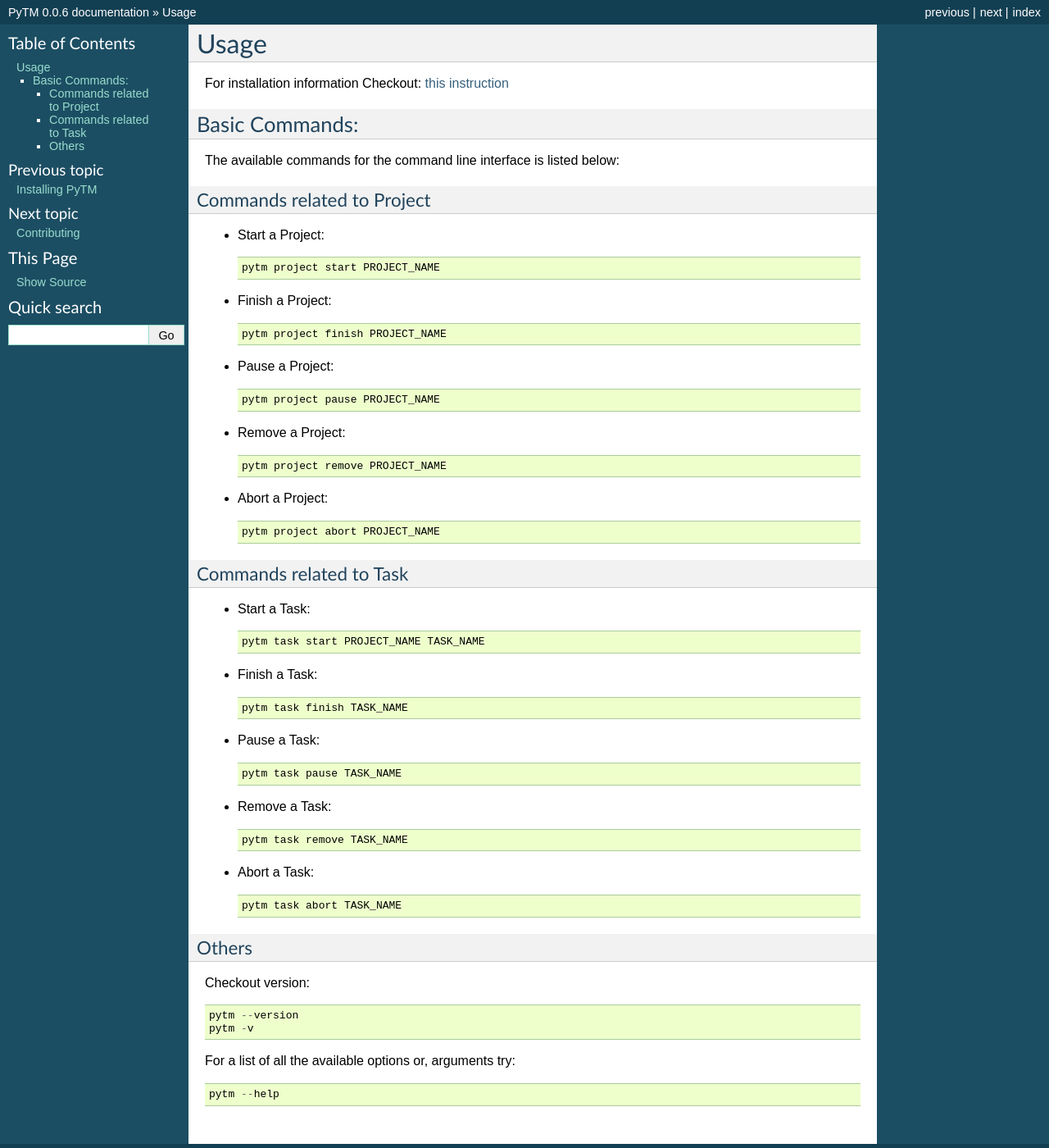
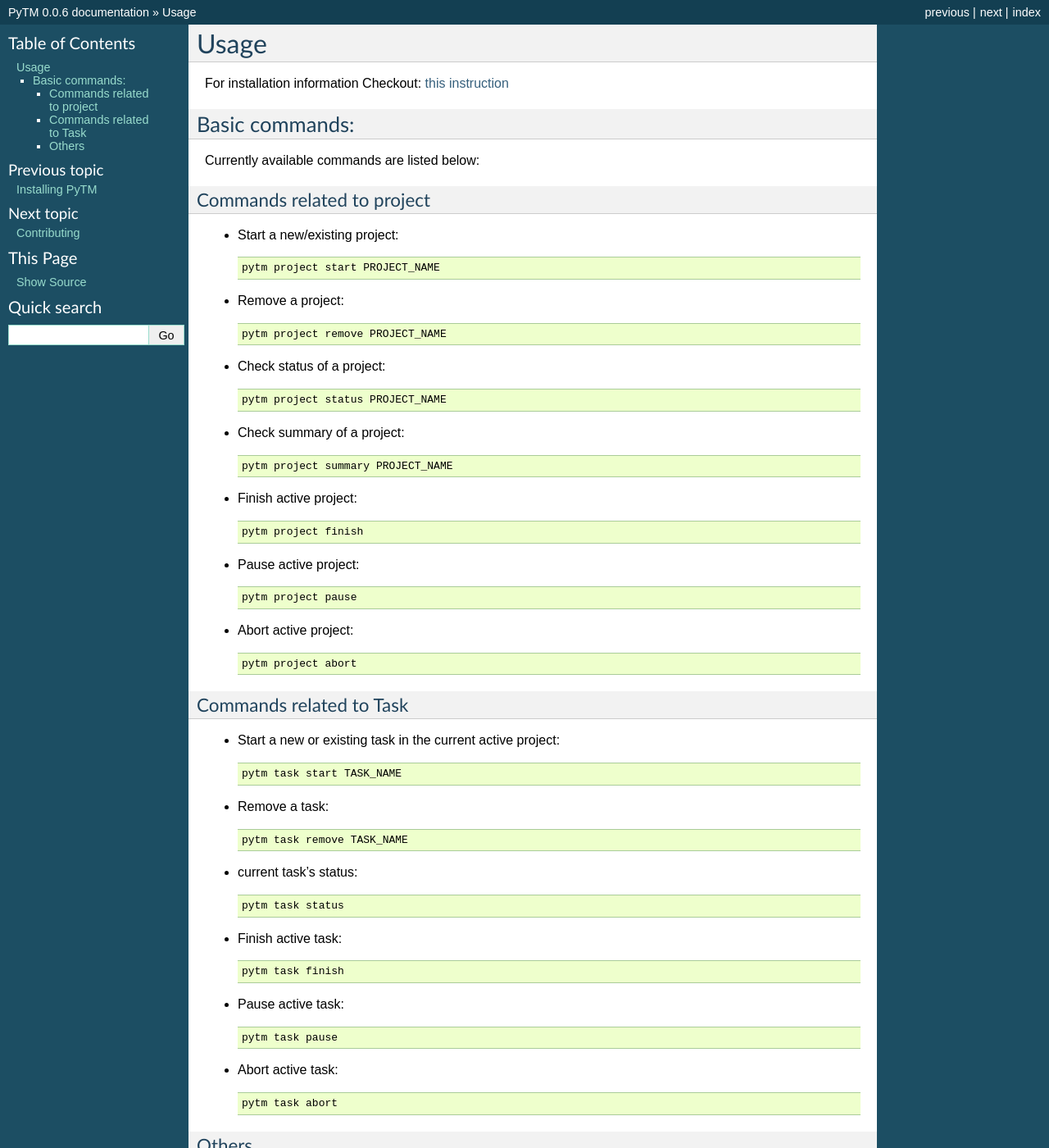
Before and after one commit to wasi0013/PyTM, a Sphinx documentation site: the page built from docs/usage.rst, in a window 1280 px wide and 1400 px high. Shown: the whole window at 82% size. Built offline with Sphinx 7.4.7, drawn with Linux system fonts in a browser that asks for light colours.

Commit message:
update docs

```diff
--- a/docs/usage.rst
+++ b/docs/usage.rst
@@ -4,61 +4,72 @@ Usage
 
 For installation information Checkout: `this instruction <installation.html>`_
 
-Basic Commands:
+Basic commands:
 ---------------
 
-The available commands for the command line interface is listed below:
+Currently available commands are listed below:
 
-Commands related to Project
+Commands related to project
 ~~~~~~~~~~~~~~~~~~~~~~~~~~~
-* Start a Project::
+
+* Start a new/existing project::
 
     pytm project start PROJECT_NAME
 
-* Finish a Project::
-
-    pytm project finish PROJECT_NAME
-
-* Pause a Project::
-
-    pytm project pause PROJECT_NAME
-
-* Remove a Project::
+* Remove a project::
 
     pytm project remove PROJECT_NAME
 
-* Abort a Project::
+* Check status of a project::
 
-    pytm project abort PROJECT_NAME
+    pytm project status PROJECT_NAME
+
+* Check summary of a project::
+
+    pytm project summary PROJECT_NAME
+
+* Finish active project::
+
+    pytm project finish
+
+* Pause active project::
+
+    pytm project pause
+
+* Abort active project::
+
+    pytm project abort
 
 Commands related to Task
 ~~~~~~~~~~~~~~~~~~~~~~~~
 
-* Start a Task::
+* Start a new or existing task in the current active project::
 
-    pytm task start PROJECT_NAME TASK_NAME
+    pytm task start TASK_NAME
 
-* Finish a Task::
-
-    pytm task finish TASK_NAME
-
-* Pause a Task::
-
-    pytm task pause TASK_NAME
-
-* Remove a Task::
+* Remove a task::
 
     pytm task remove TASK_NAME
 
-* Abort a Task::
+* current task's status::
 
-    pytm task abort TASK_NAME
+    pytm task status
 
+* Finish active task::
 
+    pytm task finish
+
+* Pause active task::
+
+    pytm task pause
+
+* Abort active task::
+
+    pytm task abort
 
 Others
 ~~~~~~
-Checkout version::
+Check version::
 
     pytm --version
     pytm -v
```
